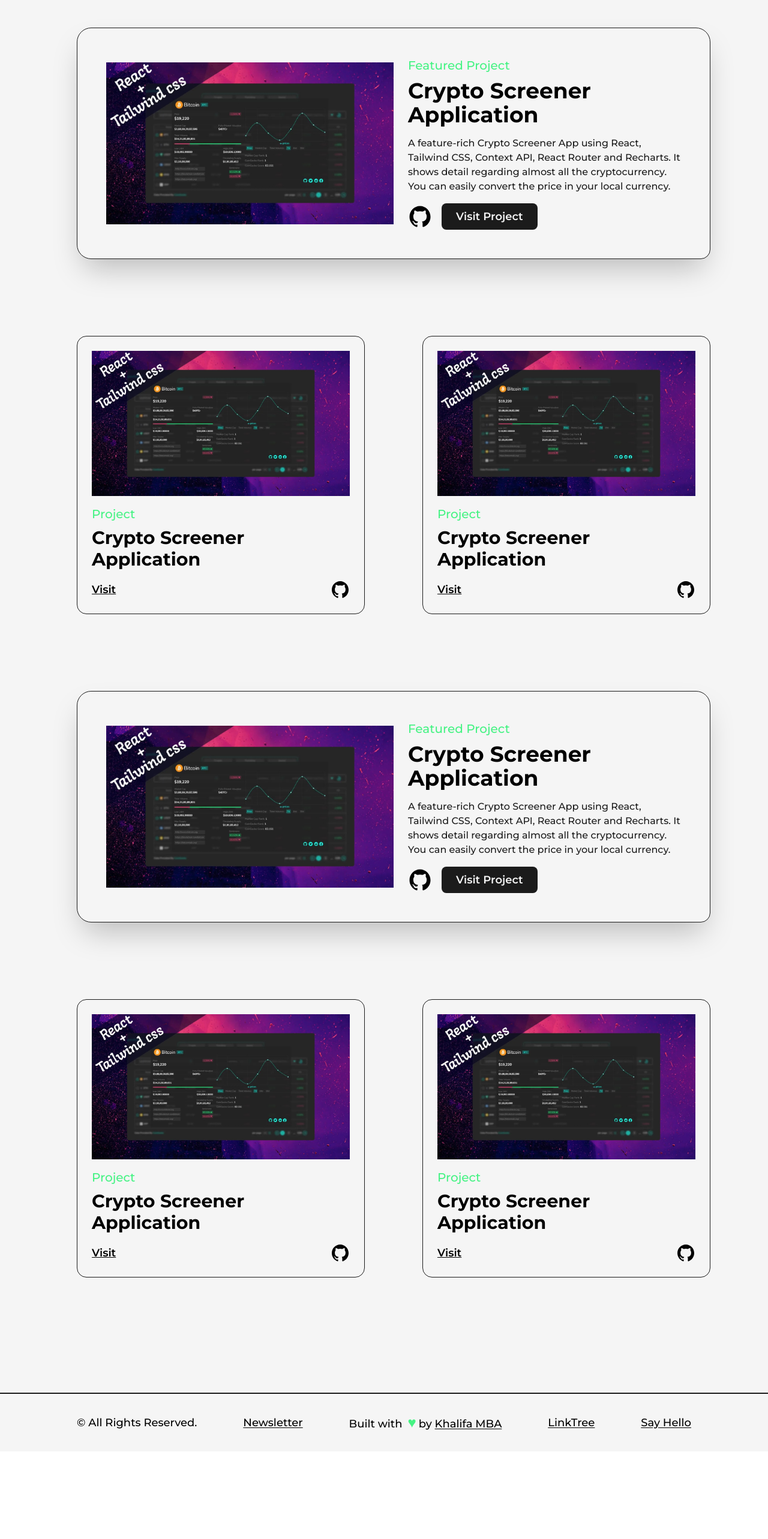
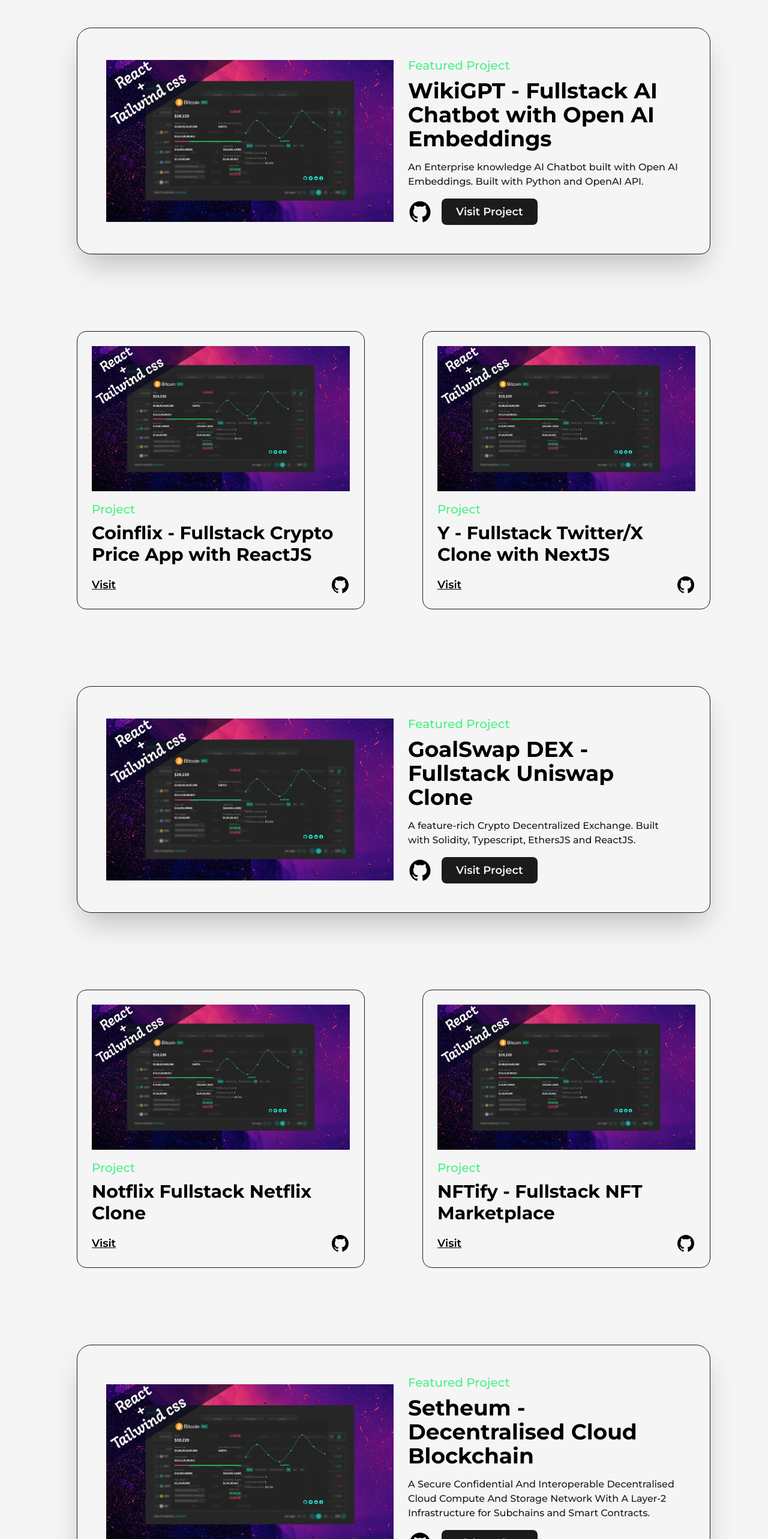
Before and after one commit to balqaasem/mydevportfolio, a Next.js app: page /projects in a window 1280 px wide. Shown: the part 234-2800 px from the top of the page at 60% size. Before the commit the page ends 2654 px from the top, so only its background shows below. Built offline with nearby package versions, Linux system fonts and the light colour scheme.

Commit message:
Update Projects

```diff
--- a/src/pages/projects.js
+++ b/src/pages/projects.js
@@ -105,11 +105,10 @@
                 <div className='grid grid-cols-12 gap-24 gap-y-32'>
                     <div className='col-span-12'>
                         <FeaturedProject
-                            title="Crypto Screener Application"
+                            title="WikiGPT - Fullstack AI Chatbot with Open AI Embeddings"
                             img={project1}
-                            summary="A feature-rich Crypto Screener App using React, Tailwind CSS, Context API, React Router and Recharts.
-                            It shows detail regarding almost all the cryptocurrency. You can easily convert the price in your
-                            local currency."
+                            summary="An Enterprise knowledge AI Chatbot built with Open AI Embeddings.
+                            Built with Python and OpenAI API."
                             link="/"
                             github="/"
                             type="Featured Project"
@@ -117,7 +116,7 @@
                     </div>
                     <div className='col-span-6'>
                         <Project
-                            title="Crypto Screener Application"
+                            title="Coinflix - Fullstack Crypto Price App with ReactJS"
                             img={project1}
                             link="/"
                             github="/"
@@ -126,7 +125,7 @@
                     </div>
                     <div className='col-span-6'>
                         <Project
-                            title="Crypto Screener Application"
+                            title="Y - Fullstack Twitter/X Clone with NextJS"
                             img={project1}
                             link="/"
                             github="/"
@@ -136,11 +135,10 @@
 
                     <div className='col-span-12'>
                         <FeaturedProject
-                            title="Crypto Screener Application"
+                            title="GoalSwap DEX - Fullstack Uniswap Clone"
                             img={project1}
-                            summary="A feature-rich Crypto Screener App using React, Tailwind CSS, Context API, React Router and Recharts.
-                            It shows detail regarding almost all the cryptocurrency. You can easily convert the price in your
-                            local currency."
+                            summary="A feature-rich Crypto Decentralized Exchange.
+                            Built with Solidity, Typescript, EthersJS and ReactJS."
                             link="/"
                             github="/"
                             type="Featured Project"
@@ -148,7 +146,7 @@
                     </div>
                     <div className='col-span-6'>
                         <Project
-                            title="Crypto Screener Application"
+                            title="Notflix Fullstack Netflix Clone"
                             img={project1}
                             link="/"
                             github="/"
@@ -157,7 +155,56 @@
                     </div>
                     <div className='col-span-6'>
                         <Project
-                            title="Crypto Screener Application"
+                            title="NFTify - Fullstack NFT Marketplace"
+                            img={project1}
+                            link="/"
+                            github="/"
+                            type="Project"
+                        />
+                    </div>
+
+                    <div className='col-span-12'>
+                        <FeaturedProject
+                            title="Setheum - Decentralised Cloud Blockchain"
+                            img={project1}
+                            summary="A Secure Confidential And Interoperable Decentralised
+                            Cloud Compute And Storage Network With A Layer-2 Infrastructure for
+                            Subchains and Smart Contracts."
+                            link="/"
+                            github="/"
+                            type="Featured Project"
+                        />
+                    </div>
+                    <div className='col-span-6'>
+                        <Project
+                            title="DAGESTAN - DAG + Blockchain Hybrid Consensus Mechanism"
+                            img={project1}
+                            link="/"
+                            github="/"
+                            type="Project"
+                        />
+                    </div>
+                    <div className='col-span-6'>
+                        <Project
+                            title="SetheumJS - JS SDK and API Library for Setheum"
+                            img={project1}
+                            link="/"
+                            github="/"
+                            type="Project"
+                        />
+                    </div>
+                    <div className='col-span-6'>
+                        <Project
+                            title="DAGESTAN - DAG + Blockchain Hybrid Consensus Mechanism"
+                            img={project1}
+                            link="/"
+                            github="/"
+                            type="Project"
+                        />
+                    </div>
+                    <div className='col-span-6'>
+                        <Project
+                            title="GoNotify - Golang Native Authentication System"
                             img={project1}
                             link="/"
                             github="/"
```
